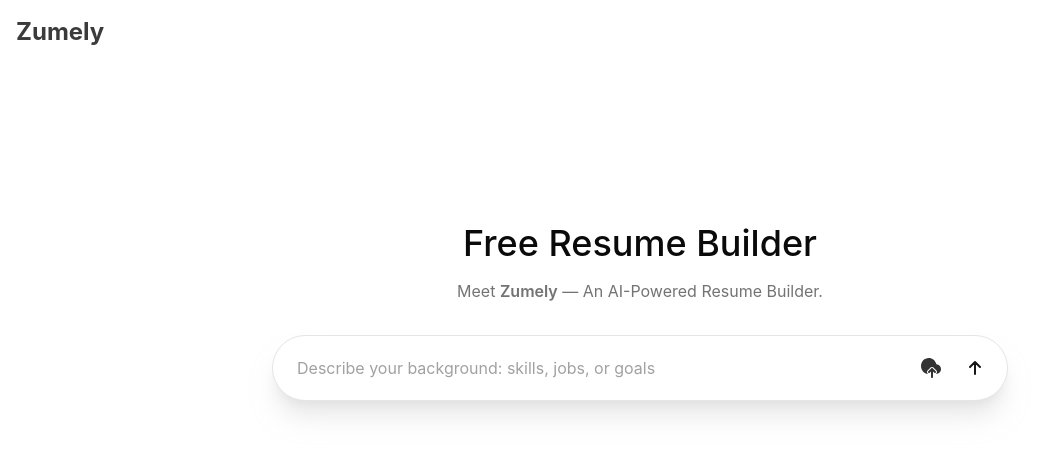
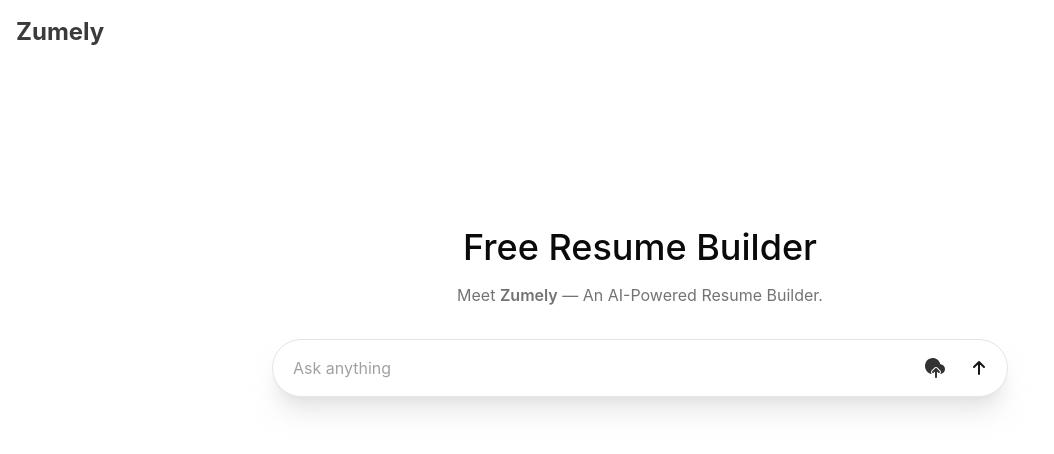
Before and after one commit to victorchicu/workley-app, an Angular app: page / in a window 1280 px wide. Shown: the top 454 px of the page, without its empty margins (0-1054 px from the left). Built offline with nearby package versions, Linux system fonts and the light colour scheme.

Commit message:
Make input smaller

```diff
--- a/src/app/features/prompt/prompt.component.html
+++ b/src/app/features/prompt/prompt.component.html
@@ -4,7 +4,7 @@
     <div class="relative">
       <app-headline/>
       <app-input #promptRef
-                 placeholder="Describe your background: skills, jobs, or goals"
+                 placeholder="Ask anything"
                  (onKeyDown)="onSubmit()">
         <div class="flex items-center gap-1" [class.justify-end]="prompt.hasLineBreaks">
           <app-upload-file/>
--- a/src/app/features/prompt/prompt.facade.ts
+++ b/src/app/features/prompt/prompt.facade.ts
@@ -14,7 +14,7 @@
   providedIn: 'root'
 })
 export class PromptFacade {
-  private builder: FormBuilder = inject(FormBuilder);
+  private readonly builder: FormBuilder = inject(FormBuilder);
   readonly form: PromptForm = this.builder.nonNullable.group({
     text: ['', [Validators.required, Validators.maxLength(2000)]]
   });
--- a/src/app/features/prompt/ui/input/input.component.html
+++ b/src/app/features/prompt/ui/input/input.component.html
@@ -7,8 +7,8 @@
         [class.opacity-50]="prompt.submitting || deactivated"
         [class.pointer-events-none]="prompt.submitting || deactivated"
   >
-    <fieldset [disabled]="prompt.submitting || deactivated" class="w-full">
-      <div [class]="prompt.hasLineBreaks ? 'w-full' : 'flex items-stretch w-full p-3'">
+    <fieldset [disabled]="prompt.submitting || deactivated">
+      <div [class]="prompt.hasLineBreaks ? 'w-full' : 'flex items-stretch w-full p-2'">
         <div [class]="prompt.hasLineBreaks ? 'flex items-center w-full px-2 py-2' : 'flex items-center flex-1'">
           <textarea
             #promptRef
--- a/src/app/features/prompt/ui/submit/submit.component.html
+++ b/src/app/features/prompt/ui/submit/submit.component.html
@@ -1,7 +1,7 @@
 @let prompt = viewModel();
 <button
   type="submit"
-  class="relative px-2 py-2 flex items-center justify-center rounded-full cursor-pointer group "
+  class="relative px-2 py-2 flex items-center justify-center rounded-full cursor-pointer group"
   aria-label="Create my resume"
   [ngClass]="{
     'bg-neutral-900 text-white': activated,
```
Also changed, not shown: src/app/features/prompt/prompt.component.ts (+3 -4 lines).
